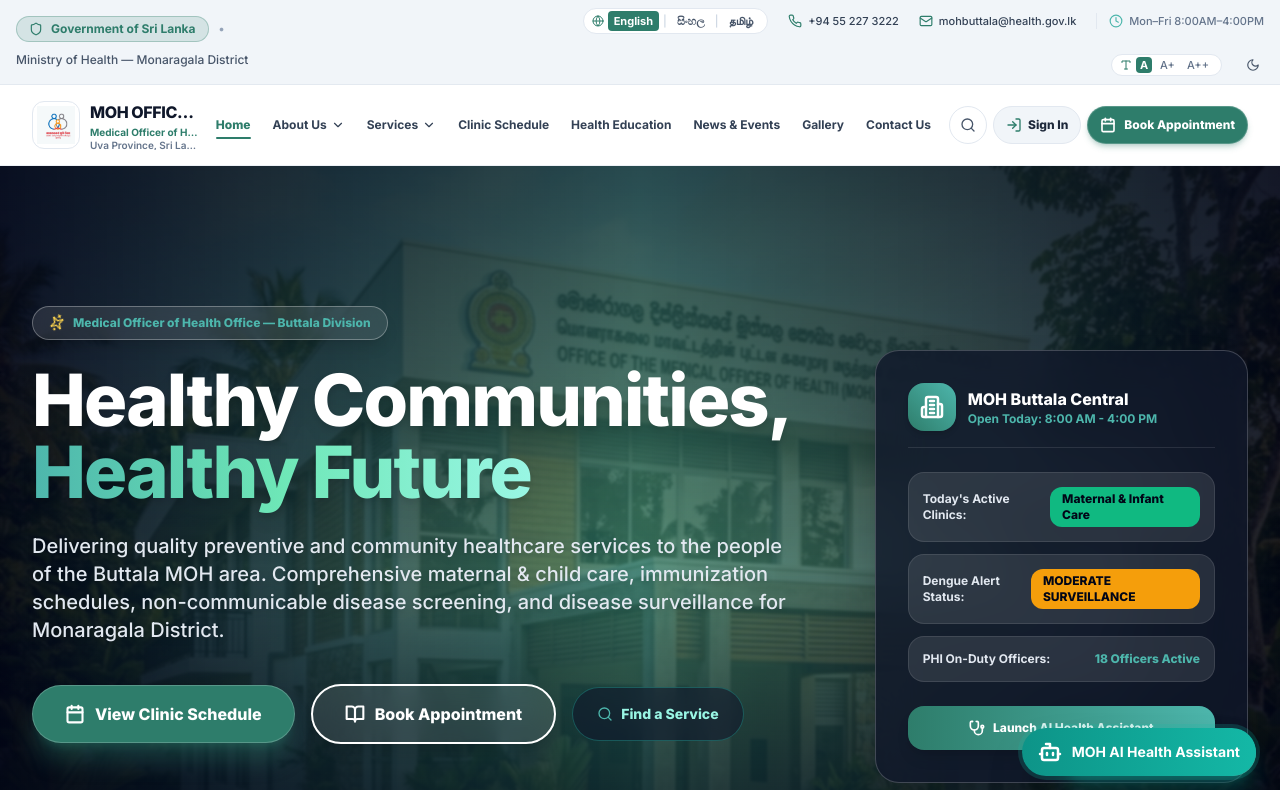
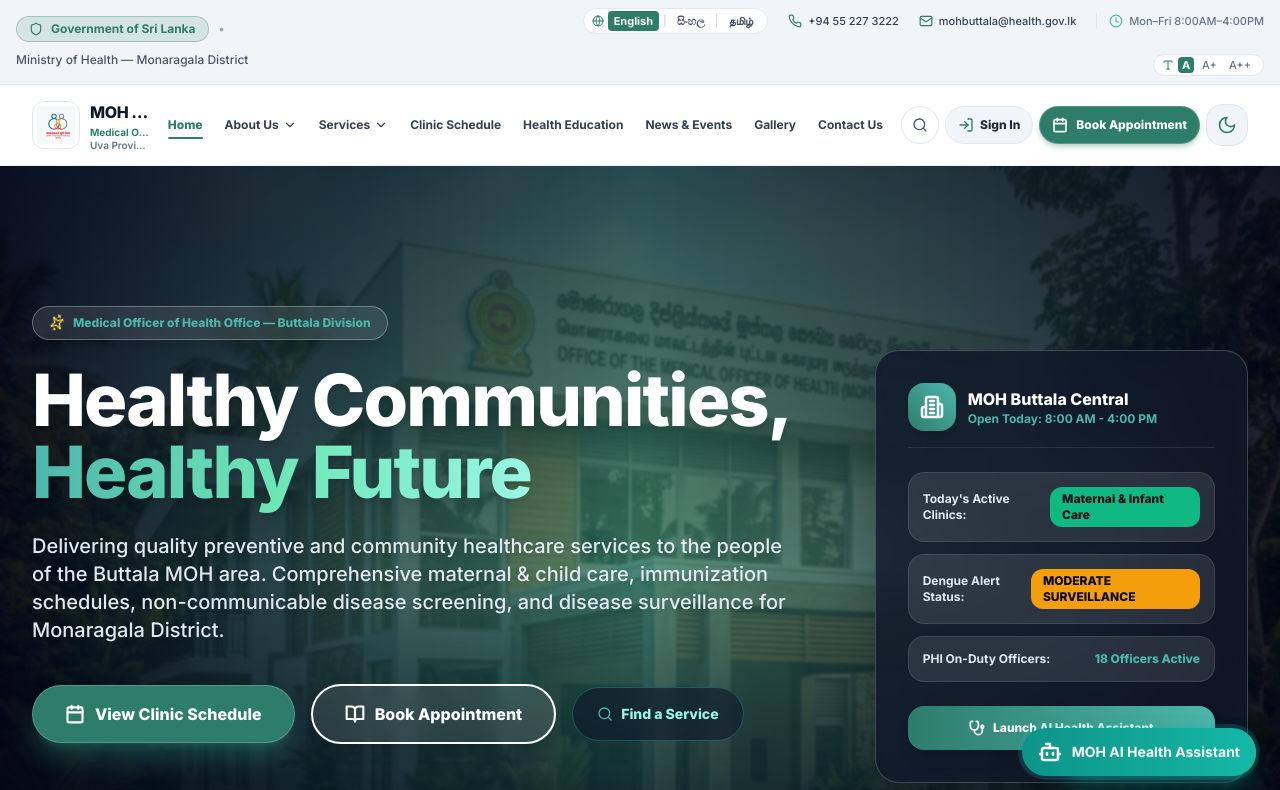
Before and after one commit to kavishkasandaruwan2002/MOH, a React (Vite) app in the folder client/: page / in a window 1280 px wide. Shown: the top 790 px of the page. Built offline with nearby package versions, Linux system fonts and the light colour scheme.

Commit message:
fix navbar

```diff
--- a/client/src/components/layout/Header.jsx
+++ b/client/src/components/layout/Header.jsx
@@ -208,15 +208,6 @@
                 A++
               </button>
             </div>
-
-            {/* Dark Mode Toggle */}
-            <button
-              onClick={toggleTheme}
-              className="p-1 rounded-full text-slate-600 dark:text-slate-300 hover:text-[#2E7D6B] transition"
-              title="Toggle Theme"
-            >
-              {darkMode ? <Sun className="w-3.5 h-3.5 text-amber-400" /> : <Moon className="w-3.5 h-3.5" />}
-            </button>
 
           </div>
 
@@ -513,6 +504,15 @@
                 </Link>
               </motion.div>
 
+              {/* Main Navbar Theme Toggle */}
+              <button
+                onClick={toggleTheme}
+                className="p-2.5 rounded-2xl bg-slate-100 dark:bg-slate-800 text-slate-700 dark:text-slate-200 hover:bg-slate-200 dark:hover:bg-slate-700 transition border border-slate-200 dark:border-slate-700"
+                title="Toggle Theme"
+              >
+                {darkMode ? <Sun className="w-5 h-5 text-amber-400" /> : <Moon className="w-5 h-5 text-[#2E7D6B]" />}
+              </button>
+
               {/* Mobile Hamburger Trigger */}
               <button
                 onClick={() => setMobileMenuOpen(true)}
```
